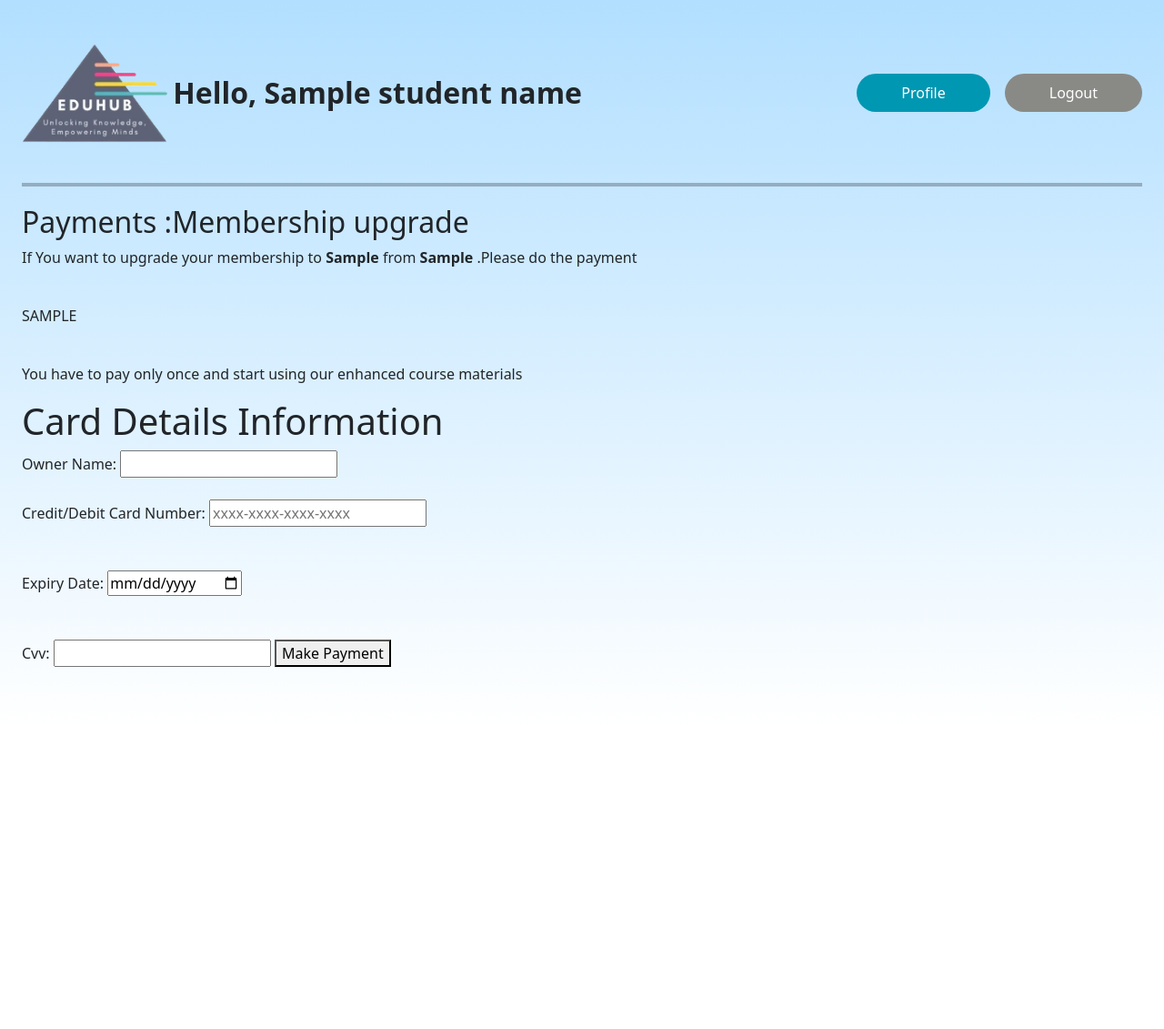
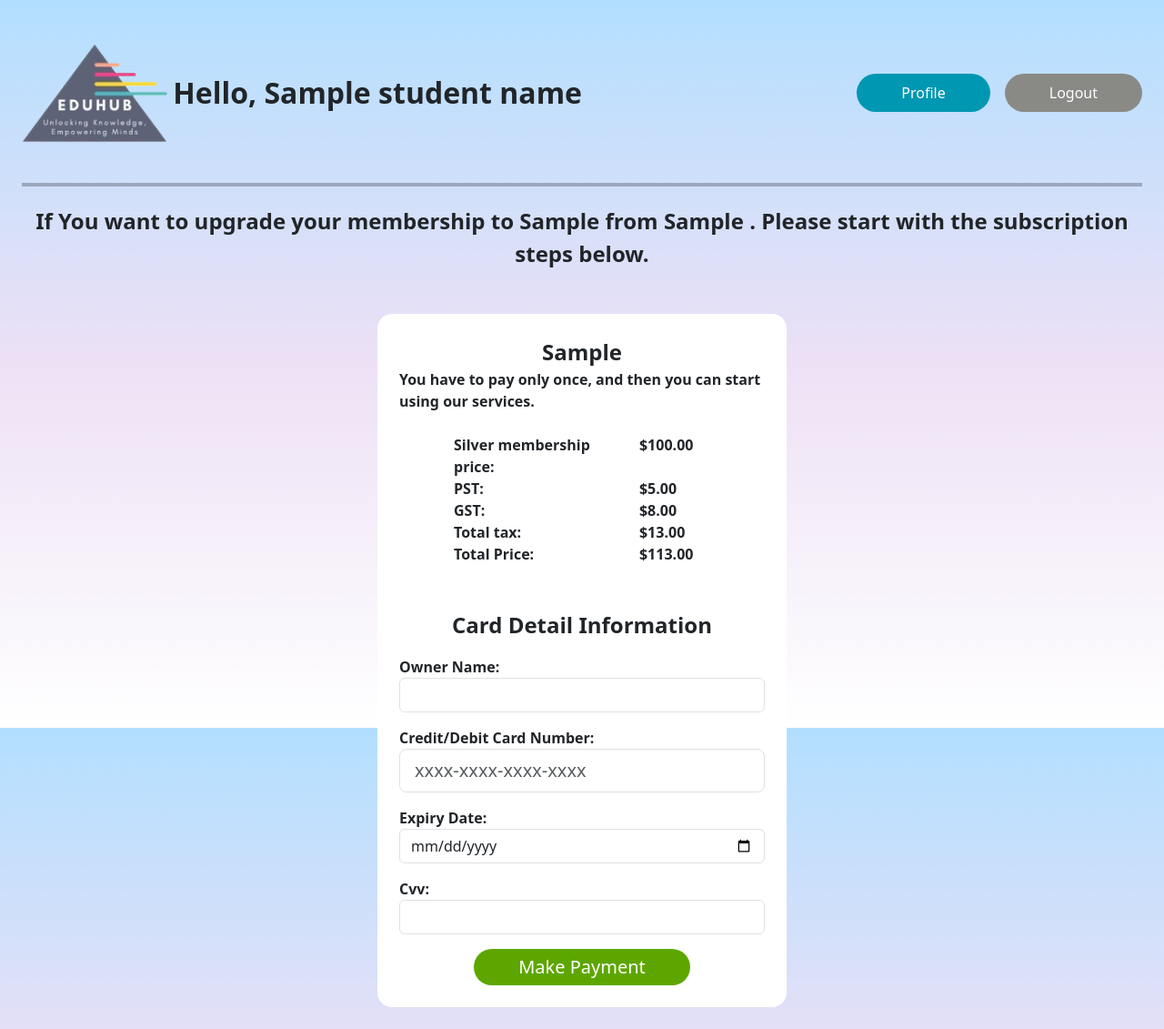
Before and after one commit to azhar9/COMP8347, a Django app: template onlinelearningapp/templates/payment.html in a window 1280 px wide. Shown: the whole page at 91% size. Before the commit the page ends 733 px from the top, so only its background shows below. Run offline with Django 4.2, Linux system fonts and the light colour scheme; the template is opened without the code that fills it: most values are stand-ins (such as "Sample title", 1, 10 or a date in 2020); some libraries are stand-ins or nearby versions.

Commit message:
fixed css on teacher add section page, change membership page, course detail page and payment page

```diff
--- a/onlinelearningapp/static/css/home-student.css
+++ b/onlinelearningapp/static/css/home-student.css
@@ -1,6 +1,4 @@
-body {
-    background: linear-gradient(180deg, #B2DFFF 0%, rgba(167, 102, 206, 0.00) 99.99%, rgba(177, 51, 255, 0.00) 100%);
-}
+
 .home-page-logo {
     width: 160px;
 }
--- a/onlinelearningapp/static/css/style.css
+++ b/onlinelearningapp/static/css/style.css
@@ -4,7 +4,8 @@ html {
 
 body {
   min-height: 100%;
-  background: linear-gradient(180deg, #B2DFFF 0%, rgba(167, 102, 206, 0.00) 99.99%, rgba(177, 51, 255, 0.00) 100%);
+  background: linear-gradient(180deg, #B2DFFF 0%, rgba(167, 102, 206, 0.20) 50%, rgba(177, 51, 255, 0.00) 100%);
+  background-attachment: fixed !important;
 }
 
 a {
@@ -58,3 +59,7 @@ a {
     width: 5px;
     height: 10px;
 }
+
+.text-color-black {
+    color: black;
+}
--- a/onlinelearningapp/templates/change_membership.html
+++ b/onlinelearningapp/templates/change_membership.html
@@ -7,7 +7,8 @@ Change Membership
 
 {% block content %}
 <div class="p-4">
-<div class="fs-4 fw-bold">You are currently subscribed to {{ user_profile.membership.nameuser_profile.membership.name }} courses. Upgrade your
+    <div class="fs-4 fw-bold">You are currently subscribed to {{
+        user_profile.membership.nameuser_profile.membership.name }} courses. Upgrade your
         current
         membership to
         explore more exciting options and enhance your learning experience.
@@ -76,5 +77,7 @@ Change Membership
             document.getElementById(currentMembership.toLowerCase()).classList.add('background-off-white');
         }
     }
+
+
     </script>
     {% endblock %}
--- a/onlinelearningapp/templates/payment.html
+++ b/onlinelearningapp/templates/payment.html
@@ -1,35 +1,63 @@
 {% extends 'base.html' %}
-
+{% load static %}
 {% block title %}
 Payment
 {% endblock %}
 
 {% block content %}
 
-    <!-- Show payment page -->
-    <h2>Payments :Membership upgrade </h2>
-    <!-- Include payment form or relevant content -->
-    <!-- Example: -->
-    <form method="post" action="{% url 'payment' %}">
+<div class="d-flex h-100 flex-column align-items-center">
+    <div class="fs-4 fw-bold text-center">If You want to upgrade your membership to
+        <strong> {{ membership_selected }} </strong>
+        from <strong> {{ existing_membership }} </strong>. Please start with the subscription steps below.
+    </div>
+    <form method="post" action="{% url 'payment' %}"
+          class="background-white p-4 rounded-4 d-flex flex-column align-items-center mt-5" style="width: 450px;">
         {% csrf_token %}
-        <!-- Payment form fields -->
-        <!-- Example: -->
-        <p>If You want to upgrade your membership to <strong> {{ membership_selected }} </strong>  from  <strong> {{ existing_membership }}  </strong> .Please do the payment
-        <p>   <br>
-        {{ membership_selected | upper }} <br><br>
-        <p> You have to pay only once and start using our enhanced course materials</p>
-        <h1>Card Details Information</h1>
-        <label for="owner">Owner Name:</label>
-        <input type="text" id="owner" name="name" required><br><br>
-        <label for="card_number">Credit/Debit Card Number:</label>
-        <input type="text" id="card_number" name="card_number" maxlength="16" placeholder="xxxx-xxxx-xxxx-xxxx" required>
-        <br><br><br>
-        <label for="expiry_date">Expiry Date:</label>
-        <input type="date" id="expiry_date" name="expiry_date" required>
-        <br><br><br>
-        <label for="cvv">Cvv:</label>
-        <input type="input" id="cvv" name="cvv" required maxlength="4" width="1">
-        <button type="submit">Make Payment</button>
+        <div class="fs-4 fw-bold">{{ existing_membership|capfirst }}</div>
+        <div class="fw-bold">You have to pay only once, and then you can start using our services.</div>
+        <div class="mt-4">
+            <div class="row">
+                <div class="col-8 text-left fw-bold">Silver membership price:</div>
+                <div class="col-4 fw-bold">$100.00</div>
+            </div>
+            <div class="row">
+                <div class="col-8 fw-bold">PST:</div>
+                <div class="col-4 fw-bold">$5.00</div>
+            </div>
+            <div class="row">
+                <div class="col-8 fw-bold">GST:</div>
+                <div class="col-4 fw-bold">$8.00</div>
+            </div>
+            <div class="row">
+                <div class="col-8 fw-bold">Total tax:</div>
+                <div class="col-4 fw-bold">$13.00</div>
+            </div>
+            <div class="row">
+                <div class="col-8 fw-bold">Total Price:</div>
+                <div class="col-4 fw-bold">$113.00</div>
+            </div>
+
+        </div>
+        <div class="fs-4 fw-bold mt-5 mb-3">Card Detail Information</div>
+        <div class="w-100">
+            <label for="owner" class="fw-bold">Owner Name:</label>
+            <input type="text" id="owner" name="name" required class="form-control">
+            <label for="card_number" class="fw-bold mt-3">Credit/Debit Card Number:</label>
+            <input type="text" id="card_number" name="card_number" maxlength="16" placeholder="xxxx-xxxx-xxxx-xxxx"
+                   class="form-control form-control-lg"
+                   required>
+
+            <label for="expiry_date" class="fw-bold mt-3">Expiry Date:</label>
+            <input type="date" id="expiry_date" name="expiry_date" class="form-control" required>
+
+            <label for="cvv" class="fw-bold mt-3">Cvv:</label>
+            <input type="input" id="cvv" name="cvv" required maxlength="4" width="1"
+                   class="form-control">
+        </div>
+        <button type="submit" class="btn rounded-pill px-5 py-1 btn-color-success mt-3 fs-5">Make Payment</button>
     </form>
+</div>
+
 {% endblock %}
 </html>
--- a/onlinelearningapp/templates/registered_course_tile.html
+++ b/onlinelearningapp/templates/registered_course_tile.html
@@ -1,7 +1,7 @@
 <div class="card border-0 rounded-3 mb-3 me-3 shadow-sm" style="width: 250px; cursor: pointer;">
     <div class="card-body text-success g-0">
-        <h5 class="card-title">{{ enrollment.course.name }}</h5>
-        <div class="card-text">{{ enrollment.course.instructor }}</div>
+        <h5 class="card-title text-color-black">{{ enrollment.course.name }}</h5>
+        <div class="card-text text-color-black">{{ enrollment.course.instructor }}</div>
         <div class="progress my-2">
             <div class="progress-bar" role="progressbar" style="width: 25%;" aria-valuenow="25" aria-valuemin="0"
                  aria-valuemax="100">25%
--- a/onlinelearningapp/templates/unregistered_course_tile.html
+++ b/onlinelearningapp/templates/unregistered_course_tile.html
@@ -1,7 +1,7 @@
 <div class="card border-0 rounded-3 mb-3 me-3 shadow-sm" style="width: 250px; cursor: pointer">
     <div class="card-body text-success g-0 d-flex flex-column">
-        <h5 class="card-title mt-3">{{ course.name }}</h5>
-        <h6 class="card-text my-3">{{ course.instructor }}</h6>
+        <h5 class="card-title mt-3 text-color-black">{{ course.name }}</h5>
+        <h6 class="card-text my-3 text-color-black">{{ course.instructor }}</h6>
         <a href="{% url 'course_detail' course.id %}" class="btn btn-sm rounded-pill btn-color-success px-3">start learning</a>
     </div>
 </div>
```
Also changed, not shown: onlinelearningapp/templates/course_detail.html (+6 -1 lines), onlinelearningapp/templates/section_detail.html (+34 -23 lines). Lines whose indentation alone changed are shown as unchanged.
